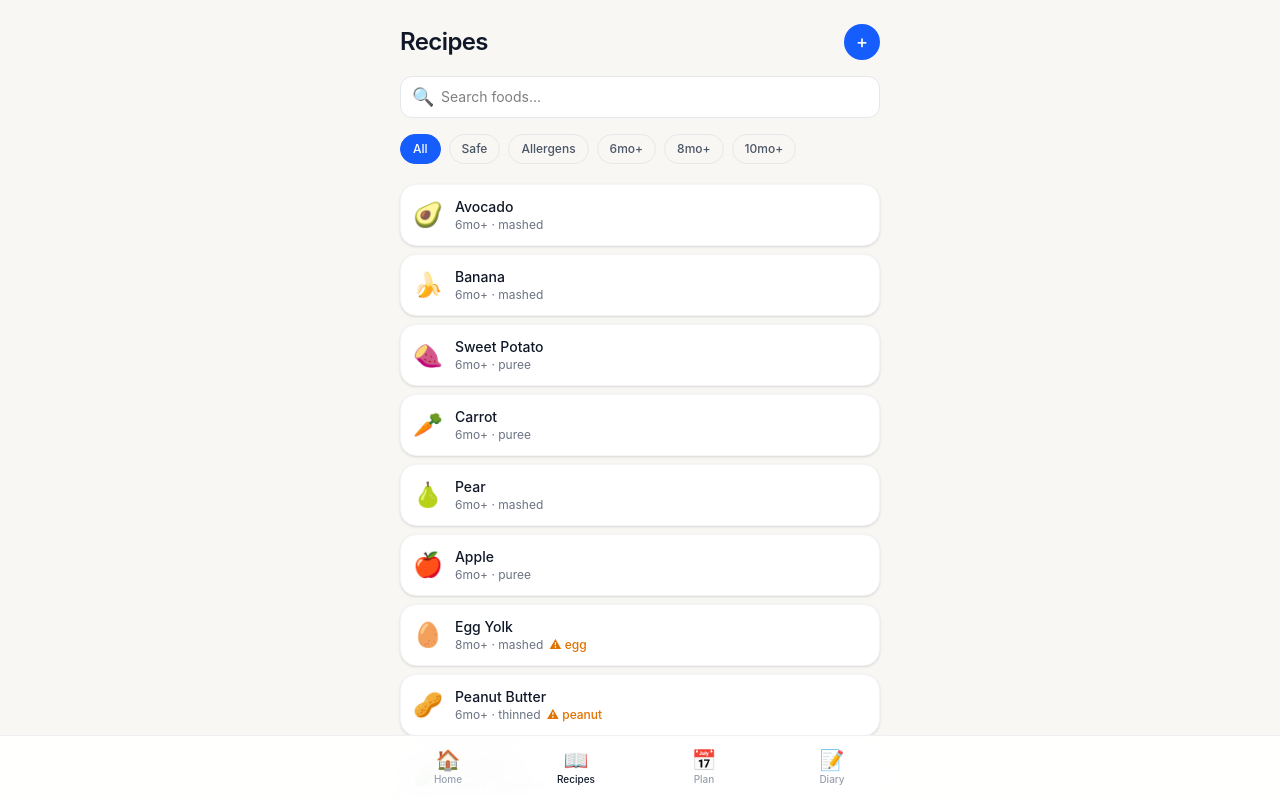
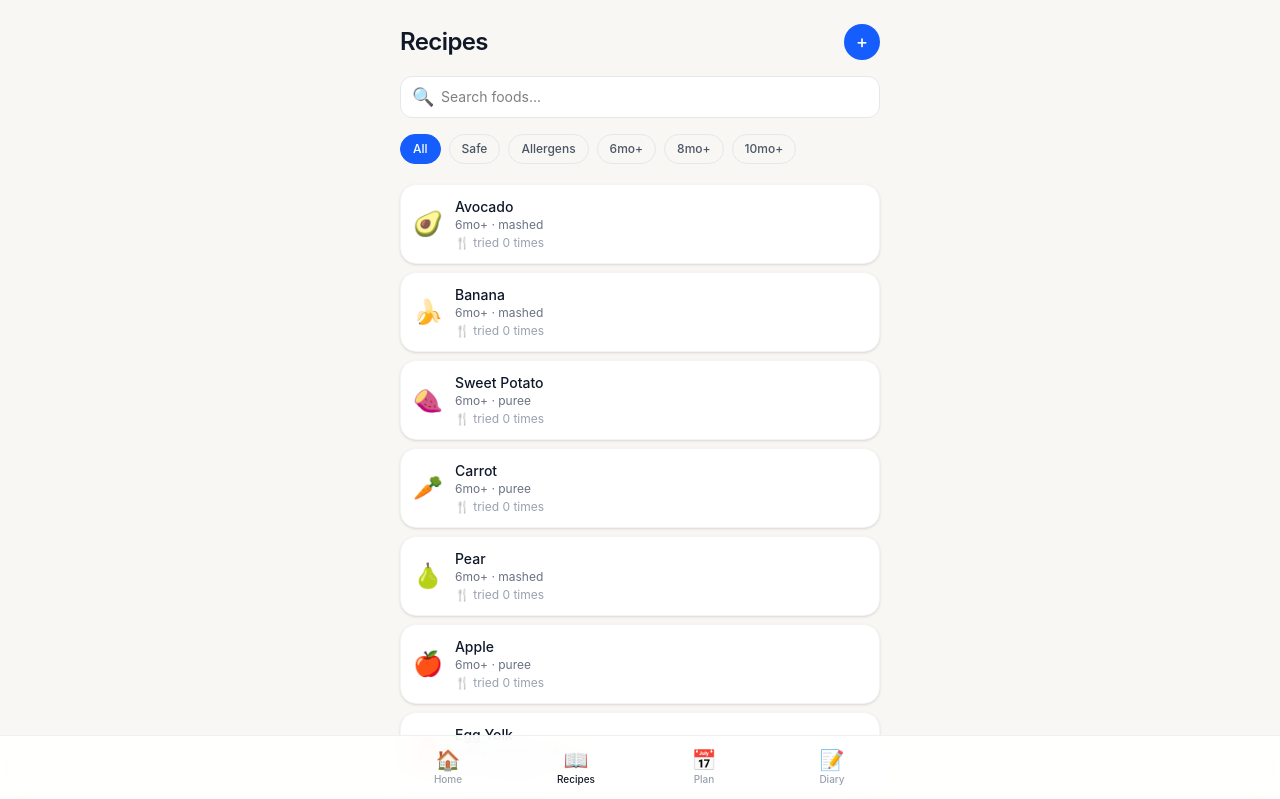
Before and after one commit to philcali/food-plan, a React (Vite) app: page /recipes in a window 1280 px wide. Shown: the top 799 px of the page. Built offline with nearby package versions, Linux system fonts and the light colour scheme.

Commit message:
feat: adding try coumter to recipes

```diff
--- a/src/pages/Recipes.jsx
+++ b/src/pages/Recipes.jsx
@@ -1,6 +1,6 @@
 import { useState, useEffect, useMemo } from 'react'
 import { Link } from 'react-router-dom'
-import { recipesRepo } from '../lib/repository'
+import { recipesRepo, getRecipeTryCount } from '../lib/repository'
 import ConfirmModal from '../components/ConfirmModal'
 
 export default function Recipes() {
@@ -21,6 +21,12 @@ export default function Recipes() {
     setRecipes(items)
     setTotalRecipes(total)
   }, [])
+
+  const tryCounts = useMemo(() => {
+    const counts = {}
+    recipes.forEach(r => { counts[r.id] = getRecipeTryCount(r.id) })
+    return counts
+  }, [recipes])
 
   const filtered = useMemo(() => recipes.filter(r => {
     const matchesSearch =
@@ -122,6 +128,9 @@ export default function Recipes() {
                   {r.allergens?.length > 0 && (
                     <span className="ml-1.5 text-amber-600 font-medium">⚠ {r.allergens.join(', ')}</span>
                   )}
+                </div>
+                <div className="text-xs text-gray-400 mt-0.5">
+                  🍴 tried {tryCounts[r.id]} time{tryCounts[r.id] !== 1 ? 's' : ''}
                 </div>
               </div>
             </Link>
```
Also changed, not shown: src/lib/repository.js.
